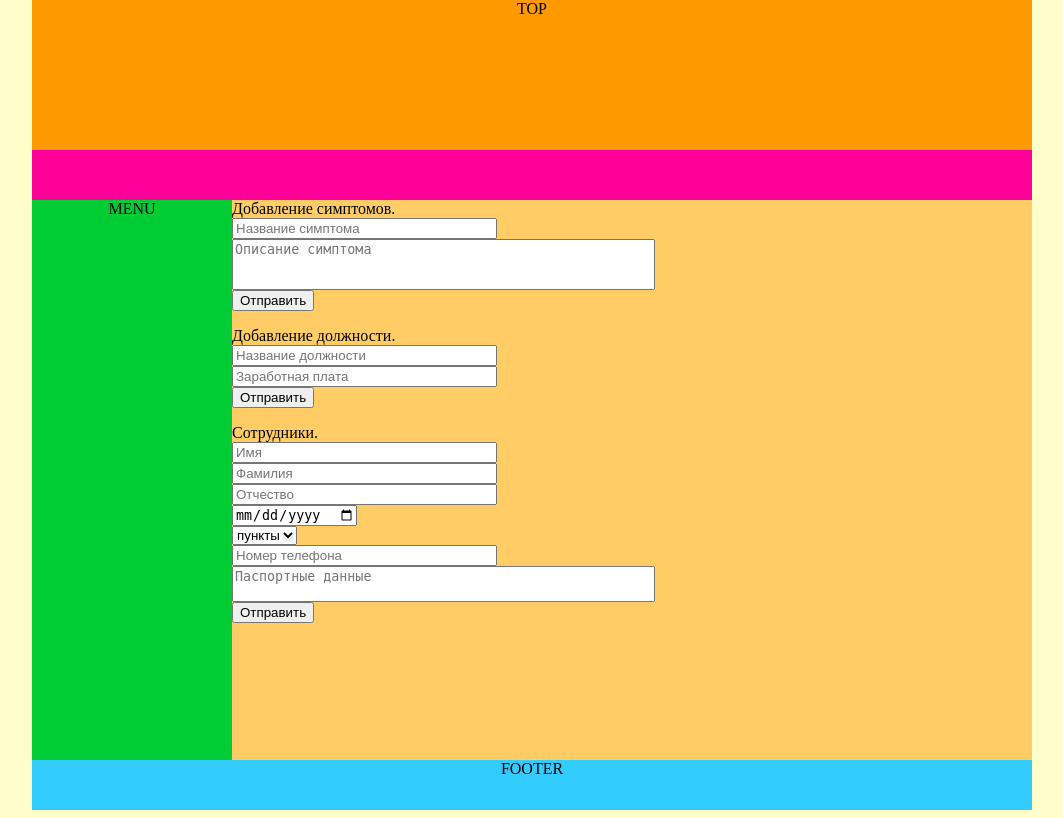
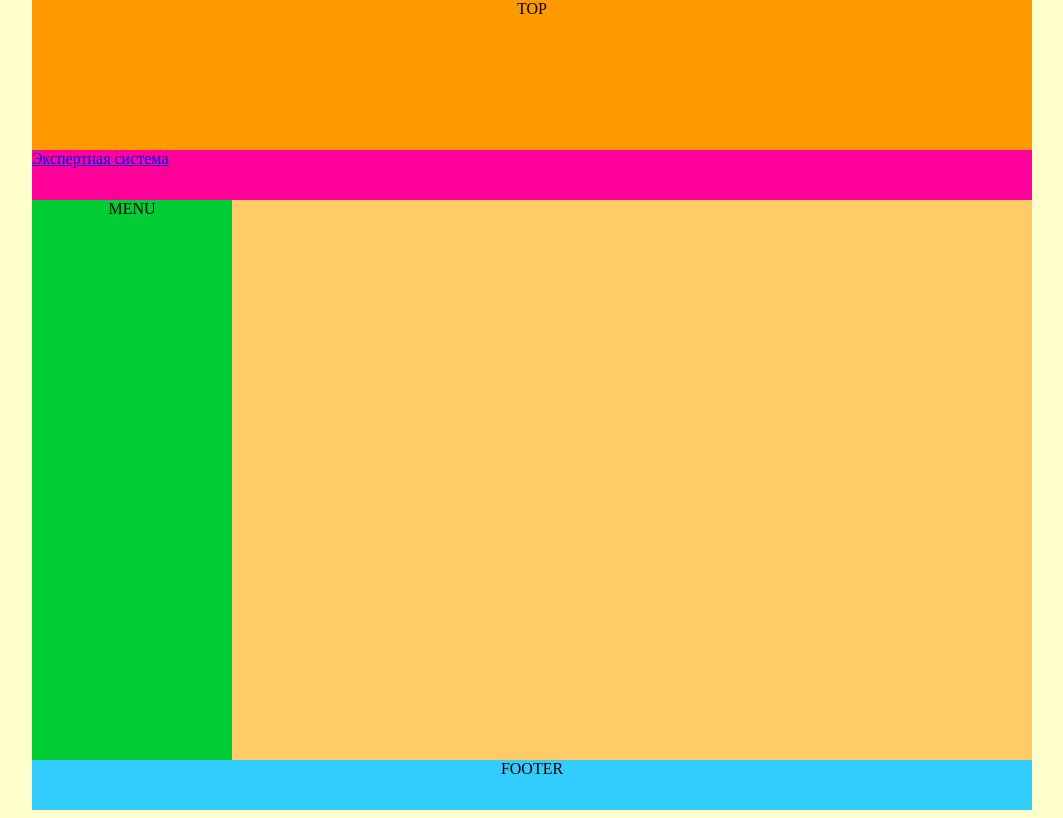
Before and after one commit to Azizjan-leo/clinic, a PHP site: page / in a window 1280 px wide. Shown: the whole page, without its empty margins (108-1171 px from the left). Run offline with PHP 8.4, Linux system fonts and the light colour scheme; some libraries are stand-ins or nearby versions.

Commit message:
Система выведена в отдельную страницу

```diff
--- a/index.php
+++ b/index.php
@@ -7,33 +7,15 @@
  <body>
   <div class="all">
    <div id="top"><center>TOP</center></div>
-   <div id="topmenu"></div>
+   <div id="topmenu"> <?php printf ('<a href="../index.php?content=%s">Экспертная система</a>',syst);?> </div>
    <div class="main">
     <div id="menu"><center>MENU</center></div>
     <div id="action">
-     Добавление симптомов.
-     <form name="symptoms">
-      <input type="text" name="symptom_name" maxlength="30" placeholder="Название симптома" size="30" required /><br>
-      <textarea name="symptom_description" maxlength="100" cols="50" rows="3" placeholder="Описание симптома" required></textarea><br>
-      <input type="submit" value="Отправить">
-     </form>
-     Добавление должности.
-     <form name="staff">
-      <input type="text" name="staff_name" maxlength="30" placeholder="Название должности" size="30" required /><br>
-      <input type="text" name="salary_name" maxlength="11" placeholder="Заработная плата" size="30" required /><br>
-      <input type="submit" value="Отправить">
-     </form>
-     Сотрудники.
-     <form name="emp">
-      <input type="text" name="first_name" maxlength="30" placeholder="Имя" size="30" required /><br>
-      <input type="text" name="middle_name" maxlength="30" placeholder="Фамилия" size="30" required /><br>
-      <input type="text" name="second_name" maxlength="30" placeholder="Отчество" size="30" required /><br>
-      <input type="date" name="date" required /><br>
-      <select name="prof" required><option>пункты</option></select><br>
-      <input type="text" name="phone_num" maxlength="10" placeholder="Номер телефона" size="30" required /><br>
-      <textarea  name="pasport_data" maxlength="50" cols="50" rows="2" placeholder="Паспортные данные" required></textarea><br>
-      <input type="submit" value="Отправить">
-     </form>
+			<?php
+				if(isset($_GET["content"])){
+					include("system/System.php");
+				}
+			?>
      <!--Это пока не трогай, завтра поменяем-->
      <!--Диагнозы.
      <form name="dianoses">
--- a/pages/system/newSymptom.php
+++ /dev/null
@@ -1,4 +0,0 @@
-<form action="../../phpHendlers/forms/newSymptom.php" method="post">
-Name: <input type="text" name="name"><br>
-Description: <textarea name ="desc" cols="40" rows="10"></textarea>
-</form>
--- /dev/null
+++ b/system/newSymptom.php
@@ -0,0 +1,6 @@
+ Добавление симптомов.
+     <form name="symptoms">
+      <input type="text" name="symptom_name" maxlength="30" placeholder="Название симптома" size="30" required /><br>
+      <textarea name="symptom_description" maxlength="100" cols="50" rows="3" placeholder="Описание симптома" required></textarea><br>
+      <input type="submit" value="Отправить">
+     </form>
```
Also changed, not shown: system/System.php (added, +24 -0 lines).
